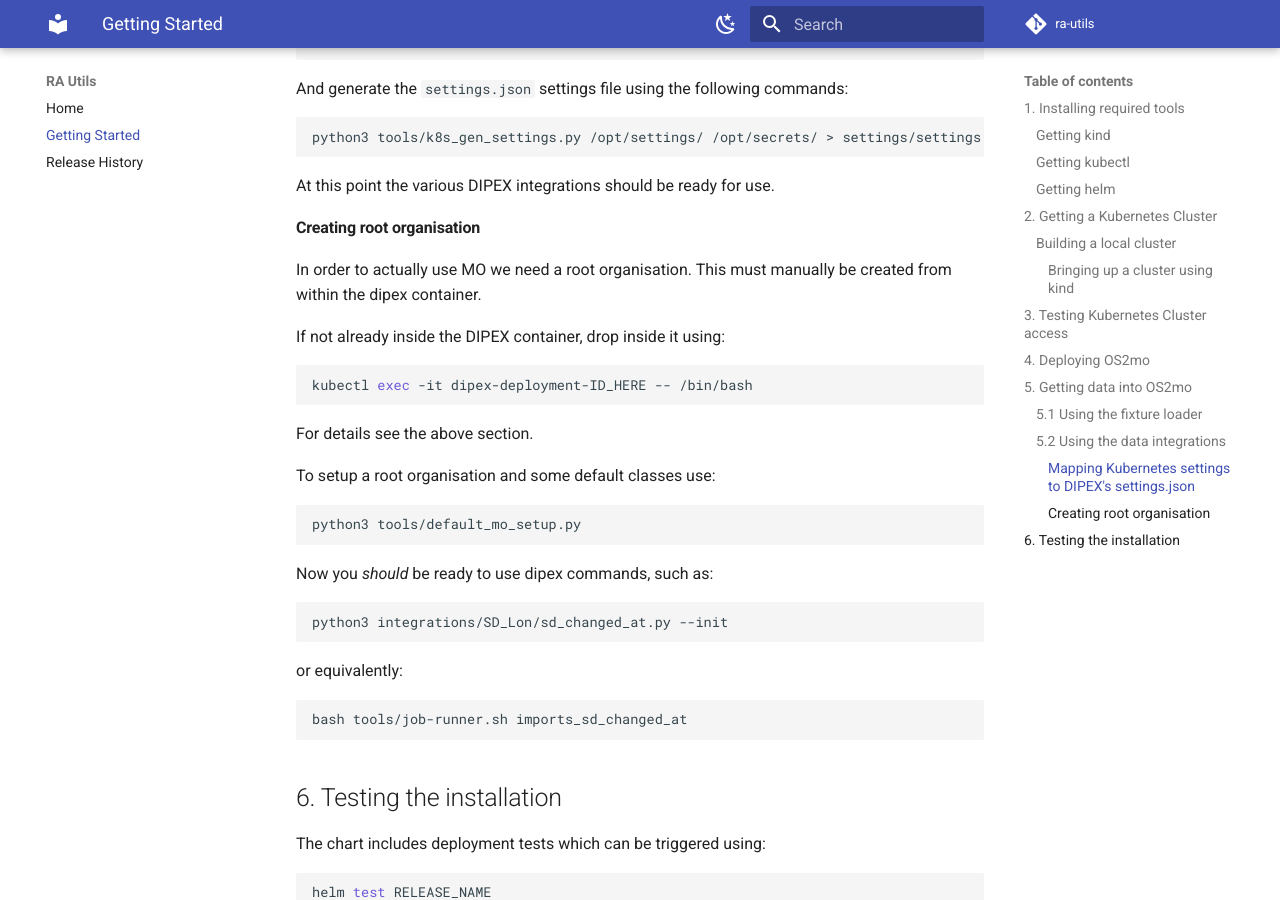
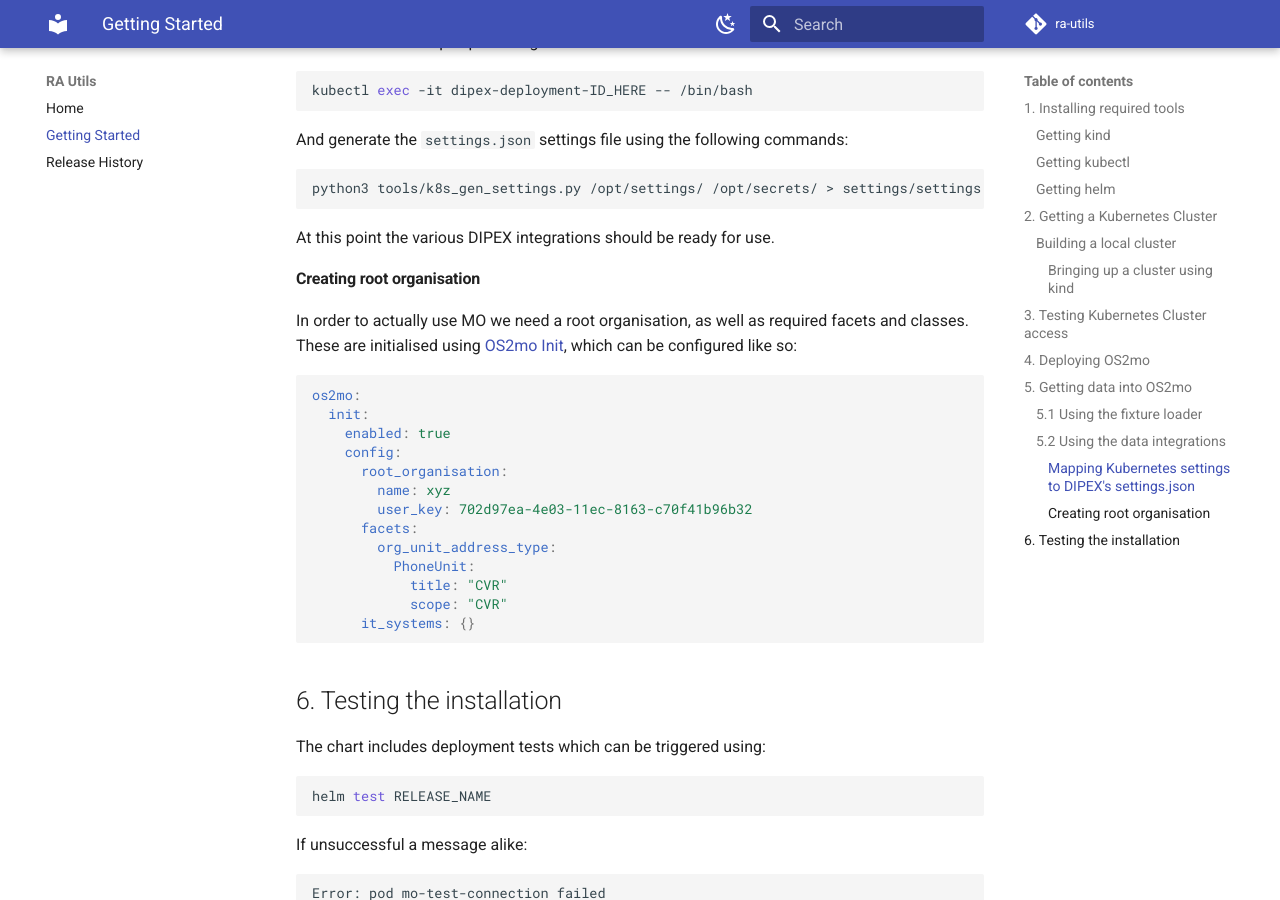
Before and after one commit to magenta-aps/os2mo-helm-chart, an MkDocs documentation site: the page built from docs/GettingStarted.md, in a window 1280 px wide and 900 px high, scrolled down 4176 px. Built offline with MkDocs 1.6.1 and Material for MkDocs 9.7.7, drawn with Linux system fonts in a browser that asks for light colours; some of the changed text lies outside the part shown.

````diff
--- a/.gitlab-ci.yml
+++ b/.gitlab-ci.yml
@@ -24,8 +24,9 @@ stages:
 
 workflow:
   rules:
-    - if: '$CI_COMMIT_BRANCH'
-    - if: '$CI_COMMIT_TAG'
+    - if: $CI_COMMIT_TAG
+    - if: $CI_COMMIT_BRANCH == $CI_DEFAULT_BRANCH
+    - if: $CI_MERGE_REQUEST_ID
 
 include:
   - project: 'labs/salt-automation'
--- a/docs/GettingStarted.md
+++ b/docs/GettingStarted.md
@@ -148,7 +148,8 @@ helm install chart/ --generate-name -f values-override.yaml
 ```
 *Note: Use `helm upgrade` if a deployment has already been made.*
 
-The fixture loader will run, and load the "Kolding Fixture" into the OS2mo instance.
+The fixture loader will run, and load the `kolding` fixture into the OS2mo instance. For a list of available fixtures,
+see [OS2mo Fixture Loader](https://git.magenta.dk/rammearkitektur/os2mo-fixture-loader).
 
 ### 5.2 Using the data integrations
 **Goal**: Get data into OS2mo
@@ -180,27 +181,22 @@ At this point the various DIPEX integrations should be ready for use.
 
 #### Creating root organisation
 
-In order to actually use MO we need a root organisation.
-This must manually be created from within the dipex container.
-
-If not already inside the DIPEX container, drop inside it using:
-```shell
-kubectl exec -it dipex-deployment-ID_HERE -- /bin/bash
-```
-For details see the above section.
-
-To setup a root organisation and some default classes use:
-```shell
-python3 tools/default_mo_setup.py
-```
-
-Now you *should* be ready to use dipex commands, such as:
-```shell
-python3 integrations/SD_Lon/sd_changed_at.py --init
-```
-or equivalently:
-```shell
-bash tools/job-runner.sh imports_sd_changed_at
+In order to actually use MO we need a root organisation, as well as required facets and classes. These are initialised
+using [OS2mo Init](https://git.magenta.dk/rammearkitektur/os2mo-init), which can be configured like so:
+```yaml
+os2mo:
+  init:
+    enabled: true
+    config:
+      root_organisation:
+        name: xyz
+        user_key: 702d97ea-4e03-11ec-8163-c70f41b96b32
+      facets:
+        org_unit_address_type:
+          PhoneUnit:
+            title: "CVR"
+            scope: "CVR"
+      it_systems: {}
 ```
 
 ## 6. Testing the installation
````
Also changed, not shown: other parts of docs/GettingStarted.md (+2 -2 lines), RELEASE.md (added, +3 -0 lines), docs/index.md (+1 -1 lines), 4 other files.
